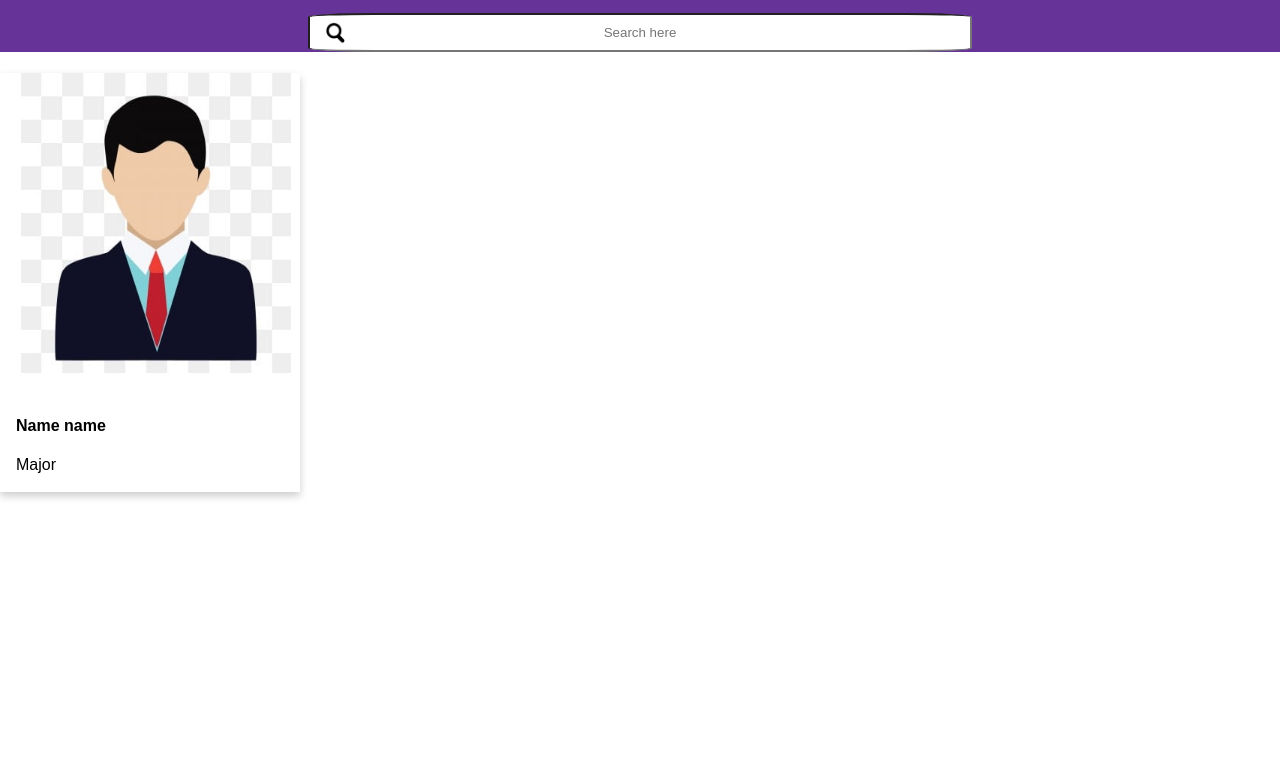
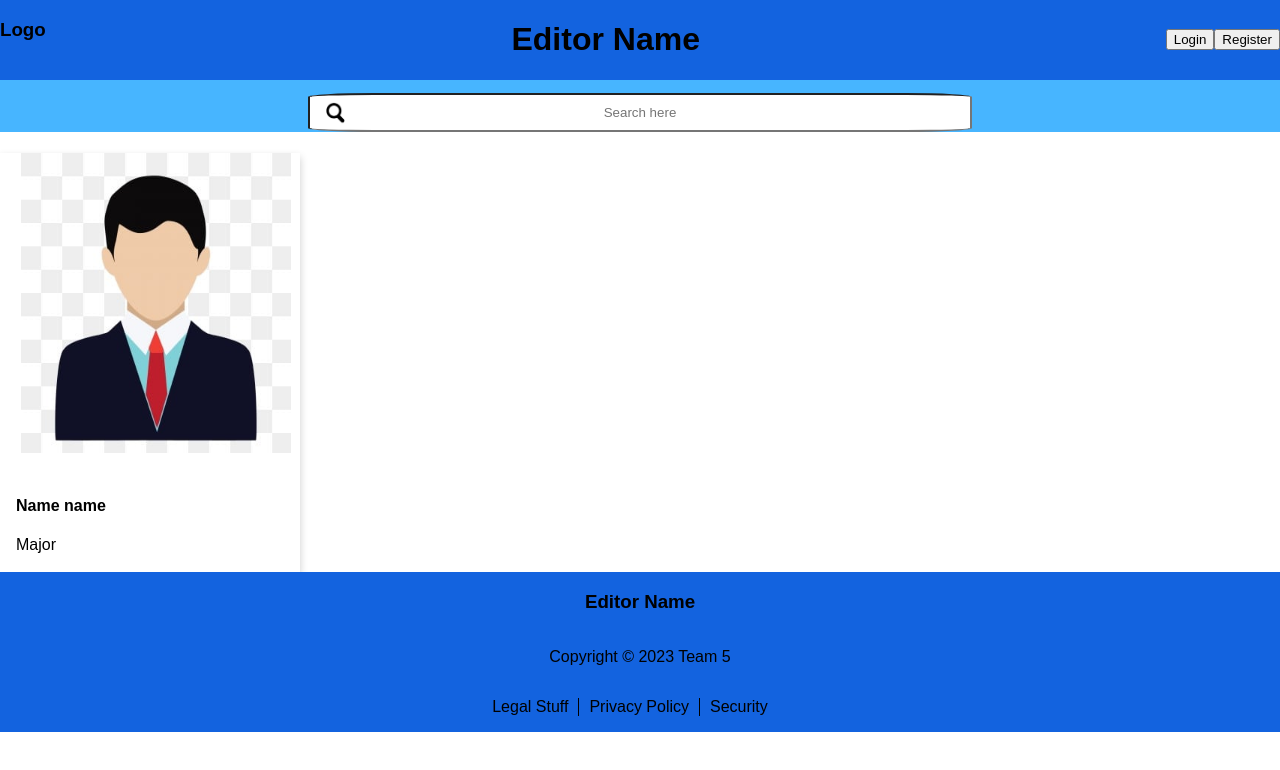
Before and after one commit to HseinKt/Code-Editor, a React (Create React App) app in the folder code_editor/: page /search_page in a window 1280 px wide. Shown: the top 770 px of the page. Built offline with nearby package versions, Linux system fonts and the light colour scheme.

Commit message:
added header and footer for the search page

```diff
--- a/code_editor/src/components/search_page/search.css
+++ b/code_editor/src/components/search_page/search.css
@@ -3,7 +3,7 @@
     align-items: center;
     justify-content: center;
     width: 100%;
-    background-color: rebeccapurple;
+    background-color: #47B5FF;
 }
 
 .searchInput {
--- a/code_editor/src/pages/search_page.js
+++ b/code_editor/src/pages/search_page.js
@@ -1,11 +1,16 @@
  import SearchBar from "../components/search_page/search_bar"
  import Card from "../components/search_page/card"
+ import Header from "../components/landing_page/header"
+ import Footer from "../components/landing_page/footer"
 
 const SearchingPage = () => {
   return (
     <div>
+        <Header/>
         <SearchBar />
         <Card />
+        <Footer/>
+
     </div>
 
   )
```
